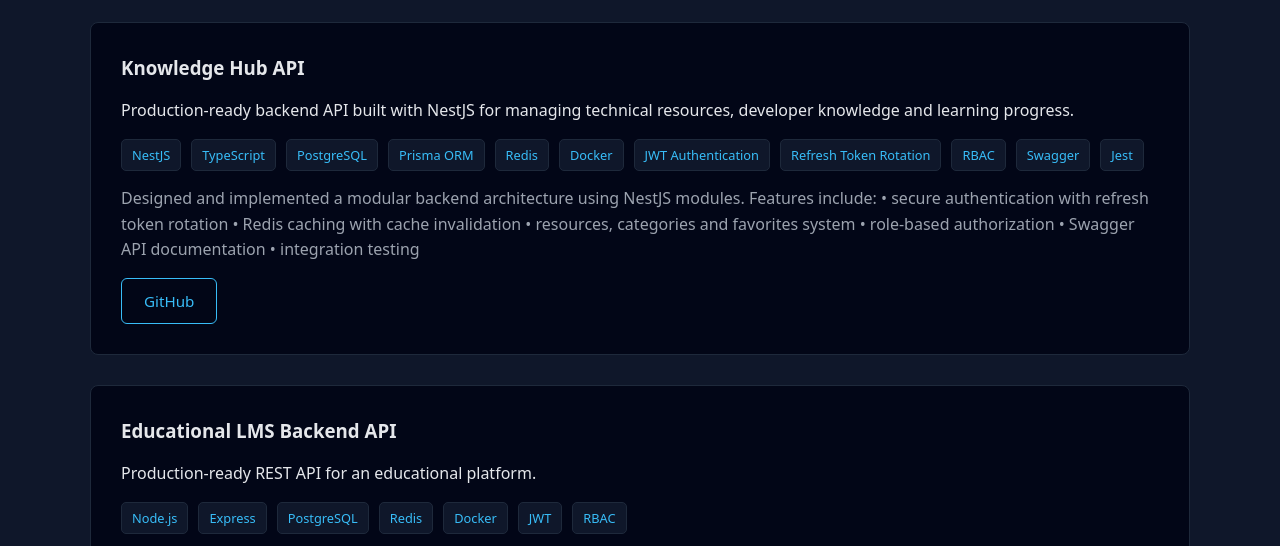
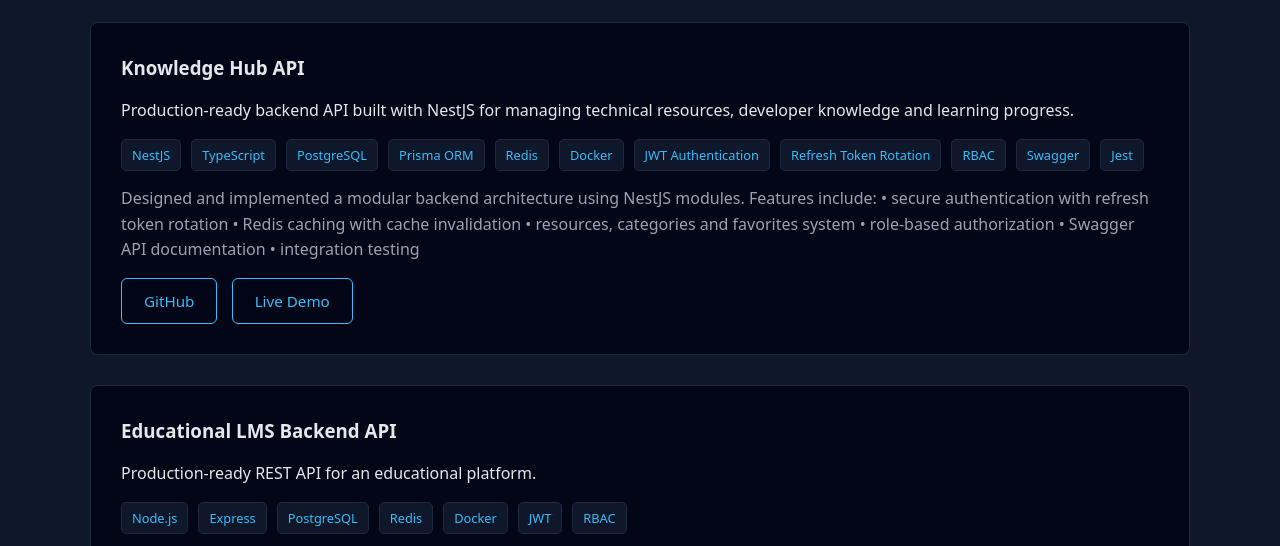
Before and after one commit to sebasolarte22/portfolio, a plain HTML site: page projects.html in a window 1280 px wide. Shown: the part 220-766 px from the top of the page. Drawn offline with Linux system fonts and the light colour scheme.

Commit message:
last update

```diff
--- a/projects.html
+++ b/projects.html
@@ -83,6 +83,13 @@ target="_blank"
 class="btn secondary"
 >
 GitHub
+</a>
+<a
+href="https://knowledge-hub-api-kuy2.onrender.com/docs"
+target="_blank"
+class="btn secondary"
+>
+Live Demo
 </a>
 
 </div>
```
